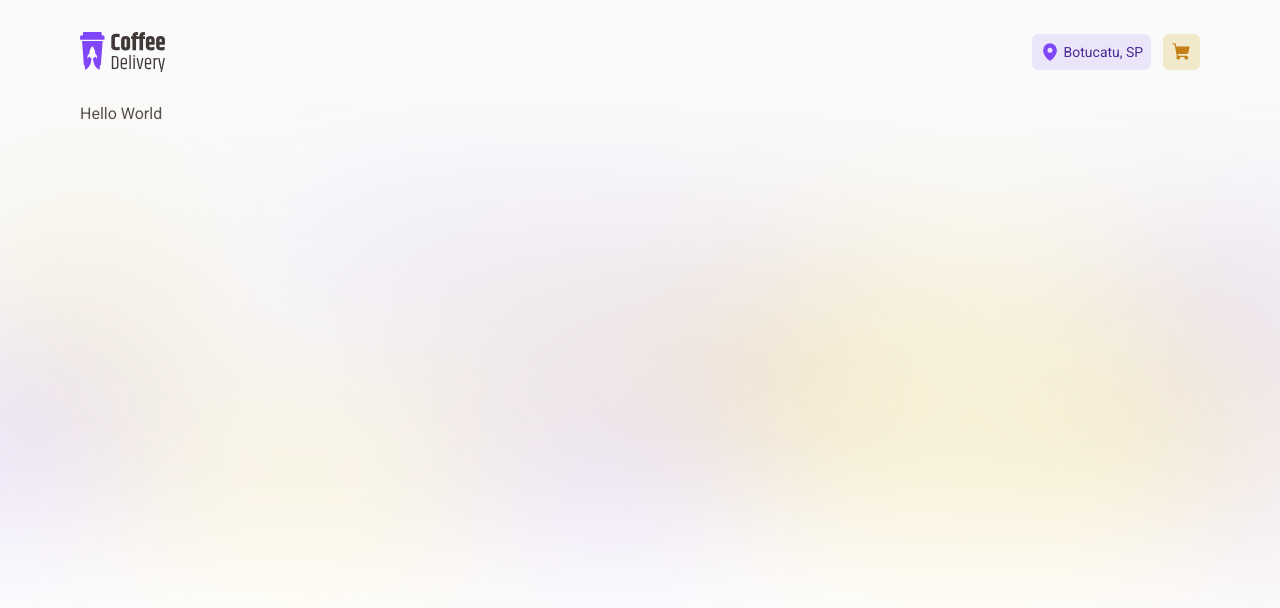
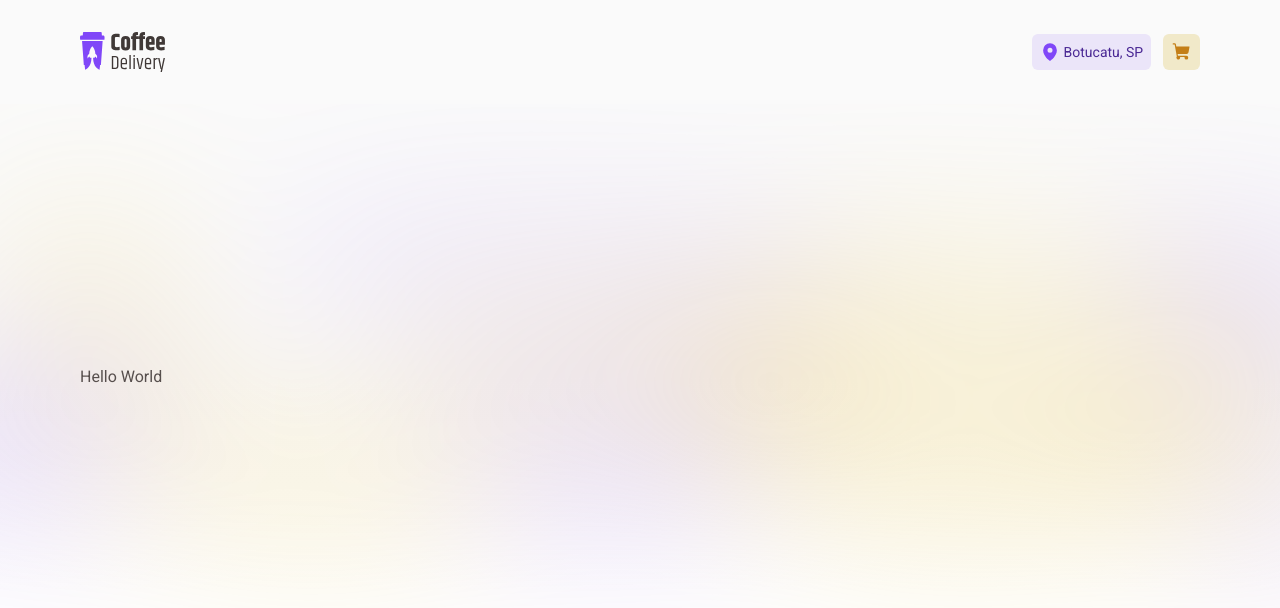
Before and after one commit to jerp86/desafio02-coffeeshop, a React (Vite) app: page / in a window 1280 px wide. Shown: the top 608 px of the page. Built offline with nearby package versions, Linux system fonts and the light colour scheme.

Commit message:
create styles

```diff
--- a/src/pages/Home/components/Intro/styles.ts
+++ b/src/pages/Home/components/Intro/styles.ts
@@ -1,5 +1,6 @@
 import { rgba } from 'polished'
 import styled, { css } from 'styled-components'
+import { TitleText } from '../../../../components/Typography'
 import introBackground from './../../../../assets/intro-background.svg'
 
 export const IntroContainer = styled.section`
@@ -14,6 +15,10 @@ export const IntroContainer = styled.section`
         ${theme.colors.background} 100%
       );
     background-size: cover;
+
+    display: flex;
+    align-items: center;
+    justify-content: center;
   `};
 `
 
@@ -23,3 +28,15 @@ export const IntroContent = styled.div`
   justify-content: space-between;
   gap: 5.6rem;
 `
+
+export const IntroTitle = styled(TitleText)`
+  margin-bottom: 1.6rem;
+`
+
+export const BenefitsContainer = styled.div`
+  width: 100%;
+  display: grid;
+  grid-template-columns: 1fr 1fr;
+  row-gap: 2rem;
+  margin-top: 6.6rem;
+`
```
